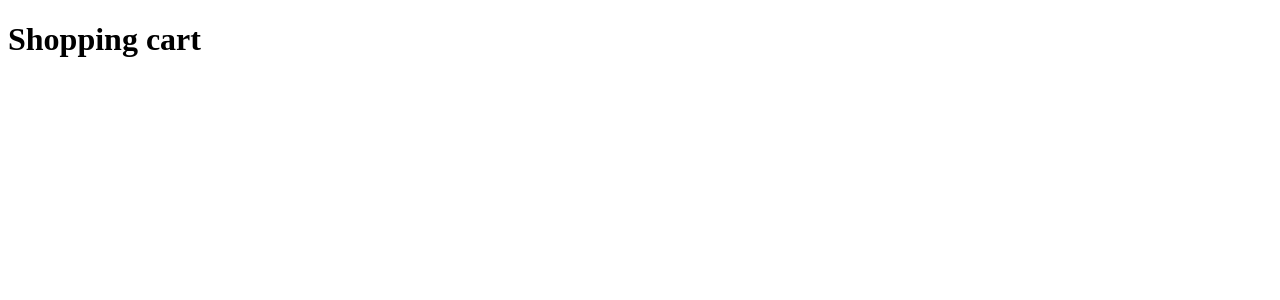
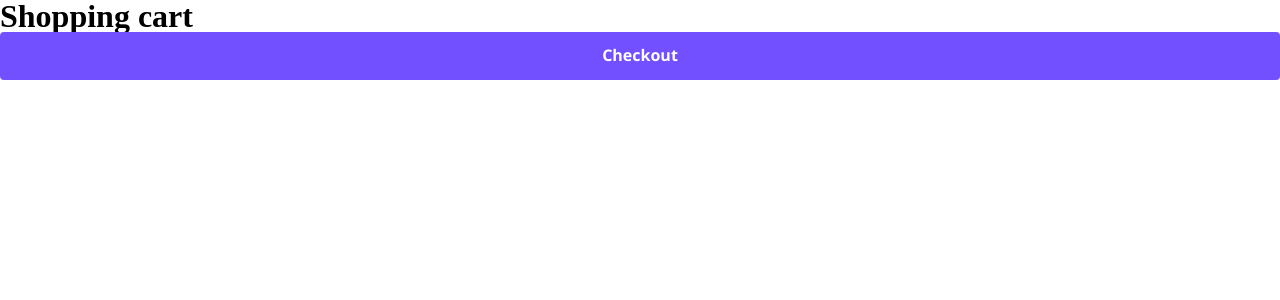
Before and after one commit to fvalles/shopping-cart, a React (Create React App) app: page / in a window 1280 px wide. Shown: the top 300 px of the page. Built offline with nearby package versions, Linux system fonts and the light colour scheme.

Commit message:
colors and fonts theme - globalStyles - button first approach

```diff
--- a/src/App.tsx
+++ b/src/App.tsx
@@ -1,9 +1,15 @@
 import React, { FunctionComponent } from 'react';
+import { Button } from './components/button';
 
 const App: FunctionComponent = () => (
-  <div>
-    <h1>Shopping cart</h1>
-  </div>
+  <>
+    <div>
+      <h1>Shopping cart</h1>
+    </div>
+    <div>
+      <Button title="Checkout" />
+    </div>
+  </>
 );
 
 export default App;
--- /dev/null
+++ b/src/components/button/button.tsx
@@ -0,0 +1,21 @@
+import React, { FunctionComponent } from 'react';
+import styled from 'styled-components';
+import { ButtonText } from '../typography';
+
+export const StyledButton = styled.button`
+  background-color: ${({ theme }) => theme.Colors.primary};
+  border-radius: 4px;
+  padding-bottom: 16px;
+  padding-top: 16px;
+  width: 100%;
+`;
+
+interface ButtonProps {
+  title: string;
+}
+
+export const Button: FunctionComponent<ButtonProps> = ({ title }) => (
+  <StyledButton>
+    <ButtonText>{title}</ButtonText>
+  </StyledButton>
+);
--- /dev/null
+++ b/src/components/button/index.ts
@@ -0,0 +1 @@
+export { Button } from './button';
--- /dev/null
+++ b/src/components/typography/button-text.tsx
@@ -0,0 +1,10 @@
+import styled from 'styled-components';
+
+export const ButtonText = styled.span`
+  color: ${({ theme }) => theme.Colors.white};
+  font-family: ${({ theme }) => theme.Fonts.regular}, 'Avenir Next', 'Segoe UI',
+    sans-serif;
+  font-size: 16px;
+  font-weight: bold;
+  line-height: 14px;
+`;
--- /dev/null
+++ b/src/components/typography/index.ts
@@ -0,0 +1 @@
+export { ButtonText } from './button-text';
--- a/src/core/styled.d.ts
+++ b/src/core/styled.d.ts
@@ -1,8 +1,10 @@
 import 'styled-components';
 import { ColorsType } from './theme/colors';
+import { FontsType } from './theme/fonts';
 
 declare module 'styled-components' {
   export interface DefaultTheme {
     Colors: ColorsType;
+    Fonts: FontsType;
   }
 }
--- /dev/null
+++ b/src/core/theme/fonts.ts
@@ -0,0 +1,7 @@
+export const Fonts = {
+  light: 'Avenir Light',
+  medium: 'Avenir Medium',
+  regular: 'Avenir Regular',
+};
+
+export type FontsType = typeof Fonts;
--- /dev/null
+++ b/src/core/theme/global-style.tsx
@@ -0,0 +1,184 @@
+import { createGlobalStyle } from 'styled-components';
+
+export const GlobalStyle = createGlobalStyle`
+  * {
+    box-sizing: border-box;
+    outline: none;
+  }
+
+  html,
+  body,
+  div,
+  span,
+  applet,
+  object,
+  iframe,
+  h1,
+  h2,
+  h3,
+  h4,
+  h5,
+  h6,
+  p,
+  blockquote,
+  pre,
+  a,
+  abbr,
+  acronym,
+  address,
+  big,
+  button,
+  cite,
+  code,
+  del,
+  dfn,
+  em,
+  img,
+  ins,
+  kbd,
+  q,
+  s,
+  samp,
+  small,
+  strike,
+  strong,
+  sub,
+  sup,
+  tt,
+  var,
+  b,
+  u,
+  i,
+  center,
+  dl,
+  dt,
+  dd,
+  ol,
+  ul,
+  li,
+  fieldset,
+  form,
+  label,
+  legend,
+  table,
+  caption,
+  tbody,
+  tfoot,
+  thead,
+  tr,
+  th,
+  td,
+  article,
+  aside,
+  canvas,
+  details,
+  embed,
+  figure,
+  figcaption,
+  footer,
+  header,
+  hgroup,
+  menu,
+  nav,
+  output,
+  ruby,
+  section,
+  summary,
+  time,
+  mark,
+  audio,
+  video {
+    margin: 0;
+    padding: 0;
+    border: 0;
+    vertical-align: baseline;
+    font: 100%;
+  }
+
+  /* HTML5 display-role reset for older browsers */
+  article,
+  aside,
+  details,
+  figcaption,
+  figure,
+  footer,
+  header,
+  hgroup,
+  menu,
+  nav,
+  section {
+    display: block;
+  }
+
+  body {
+    -webkit-font-smoothing: antialiased;
+    -moz-osx-font-smoothing: grayscale;
+    line-height: 1;
+  }
+
+  ol,
+  ul {
+    list-style: none;
+  }
+
+  blockquote,
+  q {
+    quotes: none;
+  }
+
+  a {
+    cursor: pointer;
+  }
+
+  blockquote:before,
+  blockquote:after,
+  q:before,
+  q:after {
+    content: none;
+  }
+
+  table {
+    border-spacing: 0;
+    border-collapse: collapse;
+  }
+
+  a {
+    text-decoration: none;
+  }
+
+  input:not([type="checkbox"]):not([type="radio"]),
+  textarea {
+    appearance: none;
+  }
+
+  input[type="number"]::-webkit-outer-spin-button,
+  input[type="number"]::-webkit-inner-spin-button {
+    margin: 0;
+    appearance: none;
+  }
+
+  input[type="number"] {
+    appearance: textfield;
+  }
+
+  input::-ms-clear {
+    display: none;
+  }
+
+  select::-ms-expand {
+    display: none;
+  }
+
+  textarea {
+    overflow: auto;
+    vertical-align: top;
+  }
+
+  input::placeholder {
+    opacity: 1;
+  }
+
+  button {
+    cursor: pointer;
+  }
+`;
--- /dev/null
+++ b/src/core/theme/index.ts
@@ -0,0 +1,3 @@
+export { Colors } from './colors';
+export { Fonts } from './fonts';
+export { GlobalStyle } from './global-style';
--- a/src/core/theme/theme-provider.tsx
+++ b/src/core/theme/theme-provider.tsx
@@ -1,6 +1,6 @@
 import React, { FunctionComponent } from 'react';
-import { ThemeProvider as Provider } from 'styled-components';
-import { theme } from './theme';
+import { DefaultTheme, ThemeProvider as Provider } from 'styled-components';
+import { Colors, Fonts } from '.';
 
 interface ThemeProviderProps {
   children?: React.ReactNode;
@@ -8,4 +8,14 @@
 
 export const ThemeProvider: FunctionComponent<ThemeProviderProps> = ({
   children,
-}) => <Provider theme={theme}>{children}</Provider>;
+}) => (
+  <Provider
+    theme={
+      {
+        Colors,
+        Fonts,
+      } as DefaultTheme
+    }>
+    {children}
+  </Provider>
+);
--- a/src/core/theme/theme.ts
+++ /dev/null
@@ -1,8 +0,0 @@
-import { DefaultTheme } from 'styled-components';
-import { Colors } from './colors';
-
-const theme: DefaultTheme = {
-  Colors,
-};
-
-export { theme };
--- a/src/index.tsx
+++ b/src/index.tsx
@@ -1,6 +1,7 @@
 import React from 'react';
 import ReactDOM from 'react-dom/client';
 import App from './App';
+import { GlobalStyle } from './core/theme';
 import { ThemeProvider } from './core/theme/theme-provider';
 
 const root = ReactDOM.createRoot(
@@ -10,6 +11,7 @@
 root.render(
   <ThemeProvider>
     <React.StrictMode>
+      <GlobalStyle />
       <App />
     </React.StrictMode>
   </ThemeProvider>,
```
